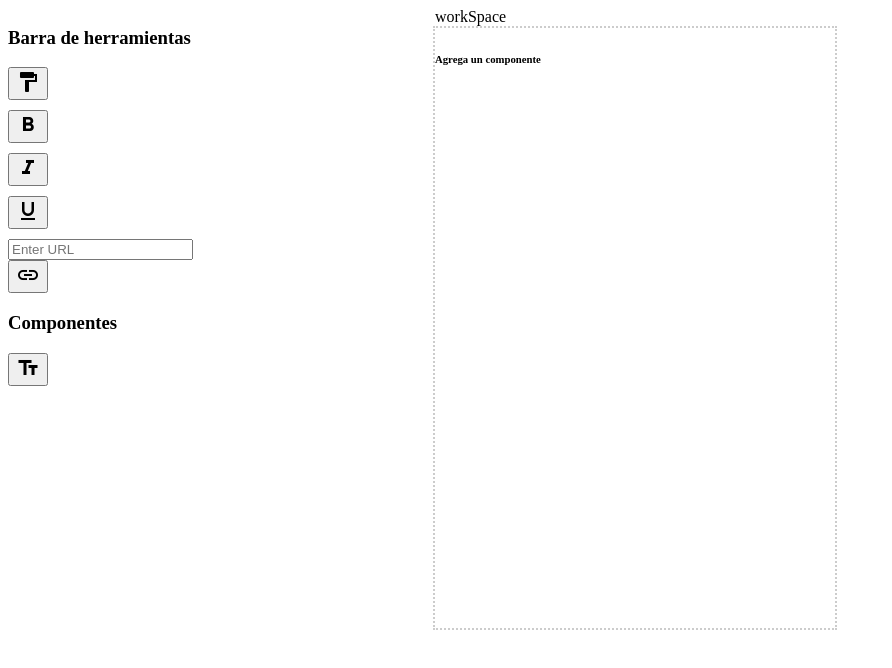
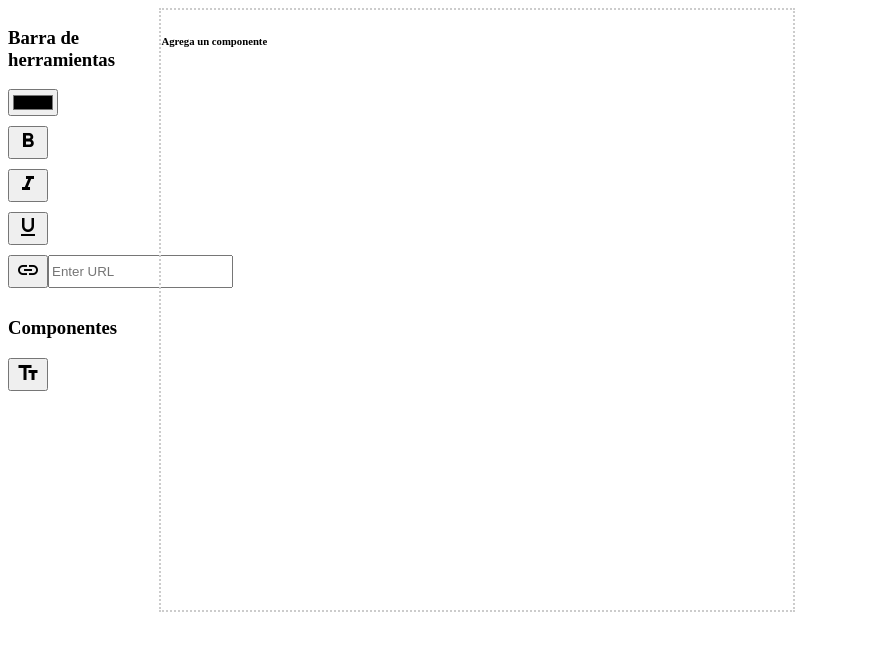
Before and after one commit to cetor88/email-builder, an Angular app: page / in a window 1280 px wide. Shown: the top 668 px of the page, without its empty margins (0-892 px from the left). Built offline with nearby package versions, Linux system fonts and the light colour scheme.

Commit message:
se agrega colorPicker

```diff
--- a/src/app/container/container.component.css
+++ b/src/app/container/container.component.css
@@ -1,5 +1,9 @@
+[cdkDropListGroup] {
+  display: flex;
+}
+
 .example-container {
-  width: 400px;
+  width: 10%;
   max-width: 100%;
   margin: 0 25px 25px 0;
   display: inline-block;
@@ -7,9 +11,9 @@
 }
 
 .example-boundary {
-  width: 800px;
+  width: 50%;
+  max-width: 100%;
   height: 600px;
-  max-width: 100%;
   border: dotted #ccc 2px;
 }
 
@@ -17,6 +21,15 @@ button {
   cursor: pointer;
   display: block;
   margin-bottom: 10px;
+}
+
+.color-picker {
+  margin-bottom: 10px;
+  cursor: pointer;
+}
+
+.button-link {
+  display: flex;
 }
 
 .cdk-drop-list-dragging {
--- a/src/app/container/container.component.html
+++ b/src/app/container/container.component.html
@@ -2,9 +2,8 @@
   <div class="example-container">
     <div>
       <h3>Barra de herramientas</h3>
-      <button (click)="changeProperties('color')">
-        <mat-icon aria-hidden="false" aria-label="format_paint" fontIcon="format_paint"/>
-      </button>
+      <input class="color-picker" #colorPicker type="color" (change)="changeProperties('color', colorPicker.value)">
+
       <button (click)="changeProperties('bold')">
         <mat-icon aria-hidden="false" aria-label="format_bold" fontIcon="format_bold"/>
       </button>
@@ -14,11 +13,12 @@
       <button (click)="changeProperties('underline')">
         <mat-icon aria-hidden="false" aria-label="format_underlined" fontIcon="format_underlined"/>
       </button>
-
-      <input #urlInput type="text" placeholder="Enter URL">
-      <button (click)="changeProperties('link', urlInput.value)">
-        <mat-icon aria-hidden="false" aria-label="link" fontIcon="link"/>
-      </button>
+      <div class="button-link">
+        <button (click)="changeProperties('link', urlInput.value)">
+          <mat-icon aria-hidden="false" aria-label="link" fontIcon="link"/>
+        </button>
+        <input #urlInput type="text" placeholder="Enter URL" style="height: 27px;">
+      </div>
     </div>
     <div>
       <h3>Componentes</h3>
@@ -28,8 +28,7 @@
     </div>
   </div>
 
-  <div class="example-container">
-    <legend>workSpace</legend>
+  <!-- <div class="example-container"> -->
     <div class="example-boundary"
       cdkDropList
       cdkDropListOrientation="mixed"
@@ -47,4 +46,4 @@
       }
     </div>
   </div>
-</div>
+<!-- </div> -->
--- a/src/app/container/container.component.ts
+++ b/src/app/container/container.component.ts
@@ -68,7 +68,7 @@ export class ContainerComponent {
   }
 
   /*cambia las propiedades del objeto seleccionado*/
-  changeProperties(type: any, url?: any): void {
+  changeProperties(typeTool: any, property?: any): void {
     const selectedComponent = this.draggableItems.find(item => item.spanId === this.spanSelected);
     if (!selectedComponent) { return; }
     const span = selectedComponent.editableSpan.nativeElement;
@@ -76,34 +76,44 @@ export class ContainerComponent {
     const range = selection.getRangeAt(0);
     const spanWrapper = document.createElement('span');
 
-    switch (type) {
+    switch (typeTool) {
       case 'color':
         if (selection.toString().length > 0) {
-          spanWrapper.style.color = 'red';
+          spanWrapper.style.color = property;
           range.surroundContents(spanWrapper);
         } else {
-          span.style.color = 'red';
+          span.style.color = property;
         }
         break;
       case 'bold':
         if (selection.toString().length > 0) {
-          spanWrapper.style.fontWeight = span.style.fontWeight === 'bold' ? 'normal' : 'bold';
+          spanWrapper.style.fontWeight = spanWrapper.style.fontWeight === 'bold' ? 'normal' : 'bold';
           range.surroundContents(spanWrapper);
         } else {
           span.style.fontWeight = span.style.fontWeight === 'bold' ? 'normal' : 'bold';
         }
         break;
       case 'italic':
-        span.style.fontStyle = span.style.fontStyle === 'italic' ? 'normal' : 'italic';
+        if (selection.toString().length > 0) {
+          spanWrapper.style.fontWeight = spanWrapper.style.fontWeight === 'italic' ? 'normal' : 'italic';
+          range.surroundContents(spanWrapper);
+        } else {
+          span.style.fontStyle = span.style.fontStyle === 'italic' ? 'normal' : 'italic';
+        }
         break;
       case 'underline':
-        span.style.textDecoration = span.style.textDecoration === 'underline' ? 'none' : 'underline';
+        if (selection.toString().length > 0) {
+          spanWrapper.style.fontWeight = spanWrapper.style.textDecoration === 'underline' ? 'none' : 'underline';
+          range.surroundContents(spanWrapper);
+        } else {
+          span.style.textDecoration = span.style.textDecoration === 'underline' ? 'none' : 'underline';
+        }
         break;
       case 'link':
         if (selection.toString().length > 0) {
           const range = selection.getRangeAt(0);
           const link = document.createElement('a');
-          link.href = url;
+          link.href = property;
           link.textContent = range.toString();
           range.deleteContents();
           range.insertNode(link);
```
